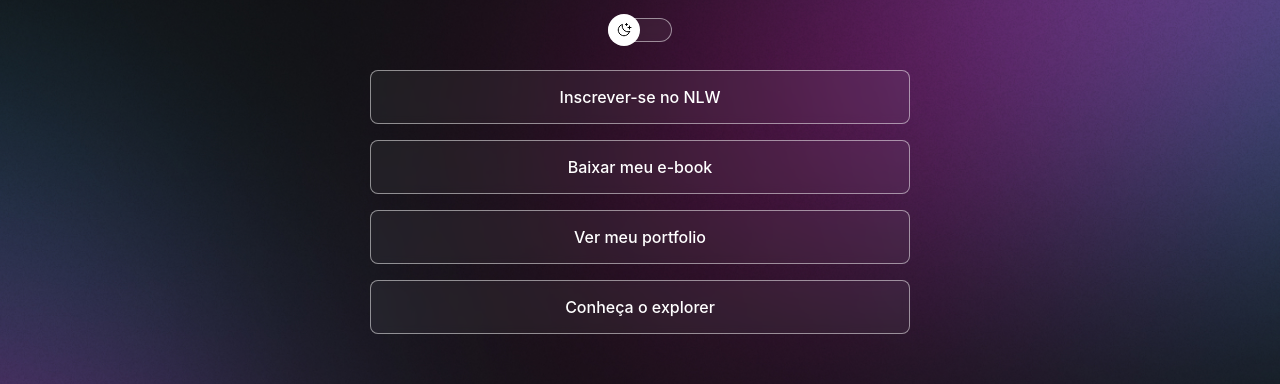
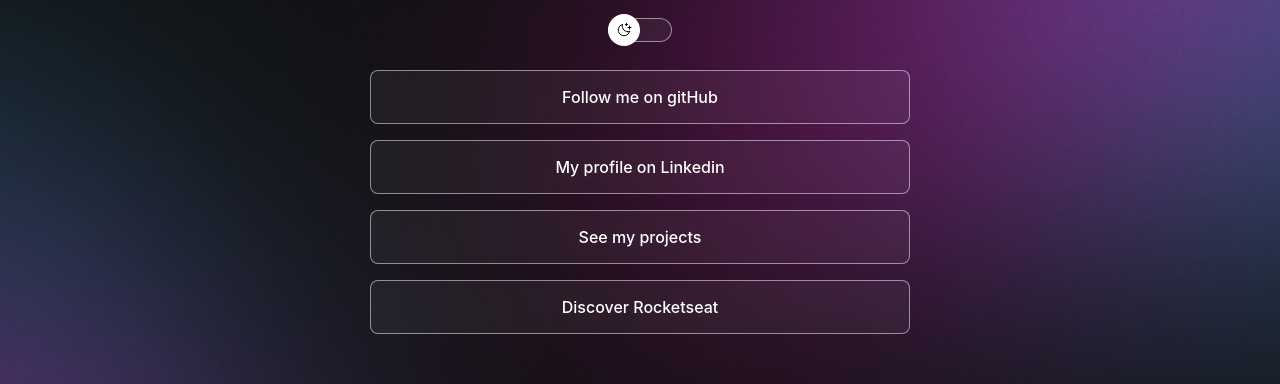
Before and after one commit to arcanjotiago/devlinks, a plain HTML site: page index.html in a window 1280 px wide. Shown: the part 237-621 px from the top of the page. Drawn offline with nearby package versions, Linux system fonts and the light colour scheme.

Commit message:
Update index.html

```diff
--- a/index.html
+++ b/index.html
@@ -21,18 +21,18 @@
       </div>
       <ul>
         <li>
-          <a href="#"> Inscrever-se no NLW</a>
+          <a href="https://github.com/arcanjotiago" target="_blank">Follow me on gitHub</a>
         </li>
         <li>
-          <a href="#"> Baixar meu e-book</a>
+          <a href="https://www.linkedin.com/in/arcanjotiago" target="_blank">My profile on Linkedin</a>
         </li>
 
         <li>
-          <a href="#"> Ver meu portfolio</a>
+          <a href="https://github.com/arcanjotiago?tab=projects" target="_blank">See my projects</a>
         </li>
         <li>
-          <a href="https://rocketseat.com.br/explorer" target="_blank">
-            Conheça o explorer</a
+          <a href="https://app.rocketseat.com.br/discover" target="_blank">
+            Discover Rocketseat</a
           >
         </li>
       </ul>
```
